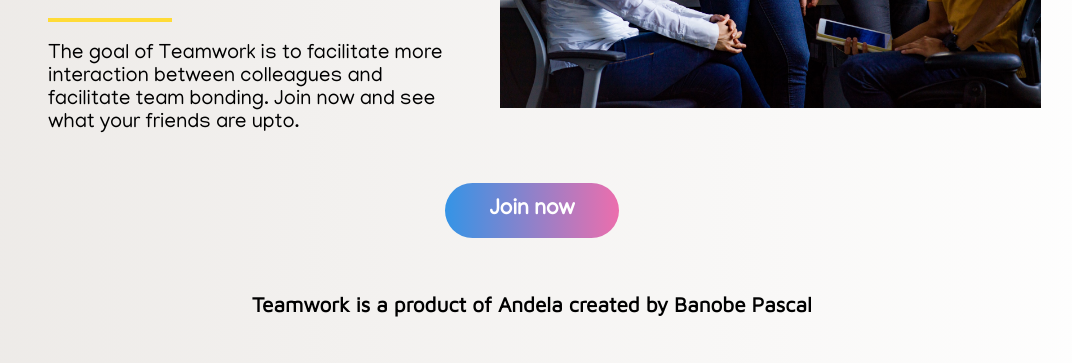
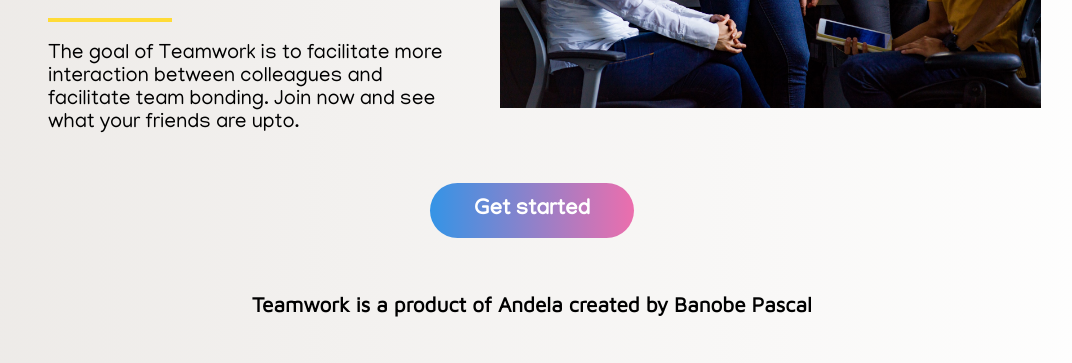
Before and after one commit to banobepascal/teamwork, a website: page ui/index.html in a window 1280 px wide. Shown: the part 437-800 px from the top of the page, without its empty margins (108-1180 px from the left). Drawn offline with Linux system fonts and the light colour scheme; a web font is replaced by a local one.

Commit message:
merging conflicts on gh-pages with develop

```diff
--- a/ui/index.html
+++ b/ui/index.html
@@ -37,7 +37,7 @@
         </figure>
       </div>
     </main>
-    <div class="join"><a href="pages/signup.html">Join now</a></div>
+    <div class="join"><a href="pages/articles.html">Get started</a></div>
     <div class="footer">
       <h4>Teamwork is a product of Andela created by Banobe Pascal</h4>
     </div>
```
